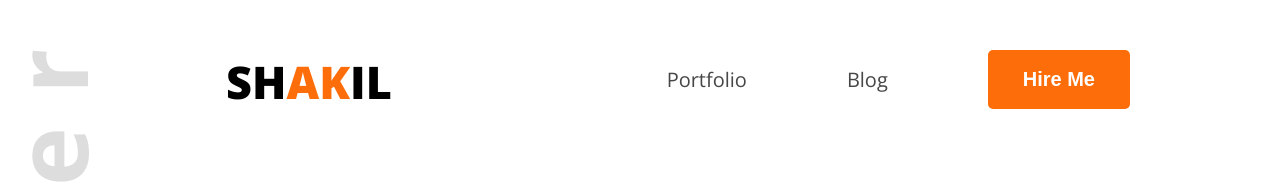
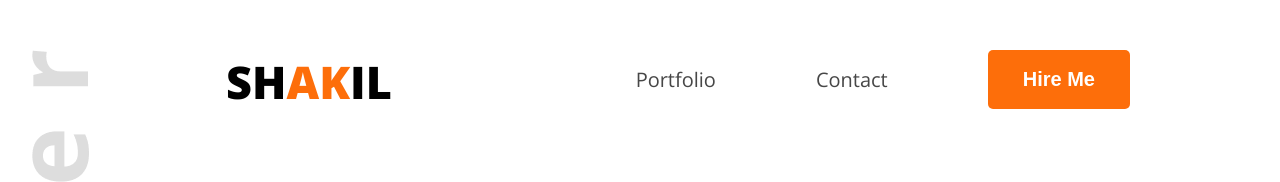
Before and after one commit to shakil-ahmed-billal/Protfolio-Digain, a plain HTML site: page index.html in a window 1280 px wide. Shown: the top 182 px of the page. Drawn offline with nearby package versions, Linux system fonts and the light colour scheme.

Commit message:
navbar change

```diff
--- a/index.html
+++ b/index.html
@@ -13,7 +13,7 @@
             <h3 class="nav-title">SH<span>AK</span>IL</h3>
             <ul>
                 <li class="dark-2">Portfolio</li>
-                <li class="dark-2">Blog</li>
+                <li class="dark-2">Contact</li>
                 <li><a href=""><button class="btn">Hire Me</button></a></li>
             </ul>
         </nav>
```
